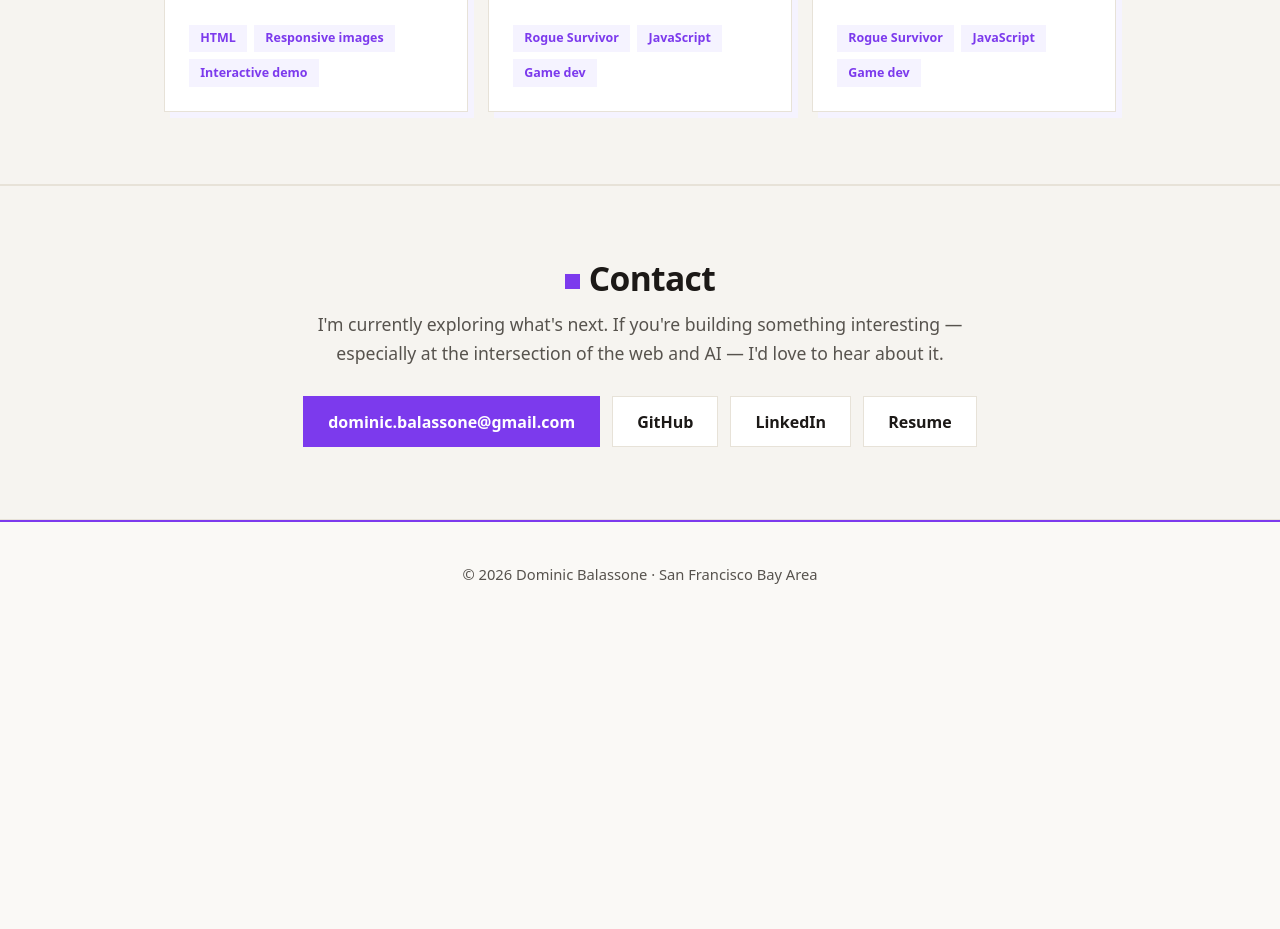
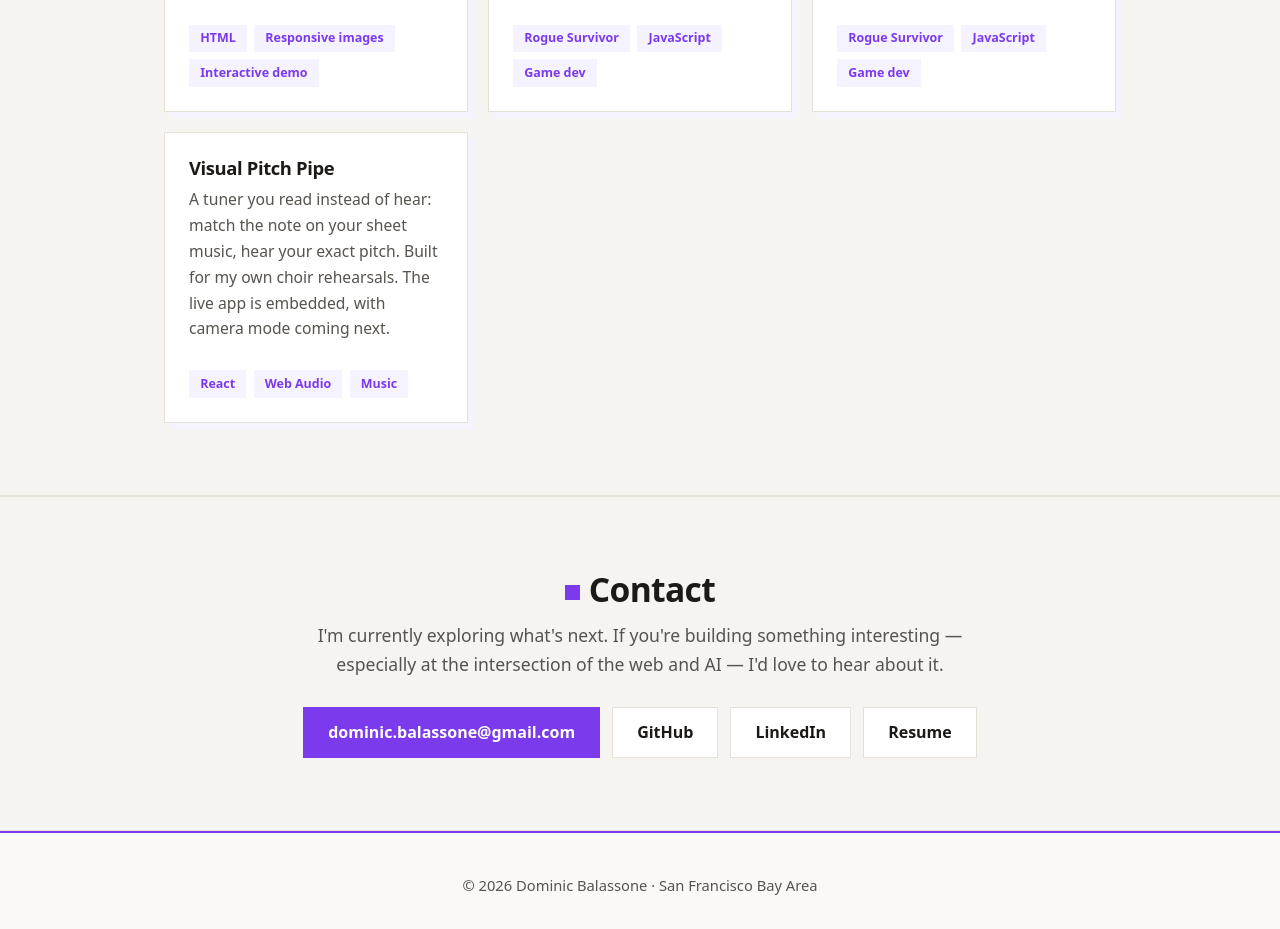
Before and after one commit to SydBal/sydbal.github.io, a plain HTML site: page index.html in a window 1280 px wide. Shown: the part 5885-6814 px from the top of the page. Before the commit the page ends 6518 px from the top, so only its background shows below. Drawn offline with Linux system fonts and the light colour scheme.

Commit message:
Add Visual Pitch Pipe demo card

```diff
--- a/index.html
+++ b/index.html
@@ -276,6 +276,11 @@
             <p>Week 2 of the build log: canvas-drawn buttons, containers, and modals with keyboard focus navigation, plus a one-scale-factor layout system. Sixteen automated UI tests pass. The frozen week 2 build is embedded.</p>
             <ul class="tags" aria-label="Technologies"><li>Rogue Survivor</li><li>JavaScript</li><li>Game dev</li></ul>
           </article>
+          <article class="card">
+            <h3><a href="https://dominic.balass.one/visual-pitch-pipe-demo/" target="_blank" rel="noopener">Visual Pitch Pipe</a></h3>
+            <p>A tuner you read instead of hear: match the note on your sheet music, hear your exact pitch. Built for my own choir rehearsals. The live app is embedded, with camera mode coming next.</p>
+            <ul class="tags" aria-label="Technologies"><li>React</li><li>Web Audio</li><li>Music</li></ul>
+          </article>
         </div>
       </div>
     </section>
```
